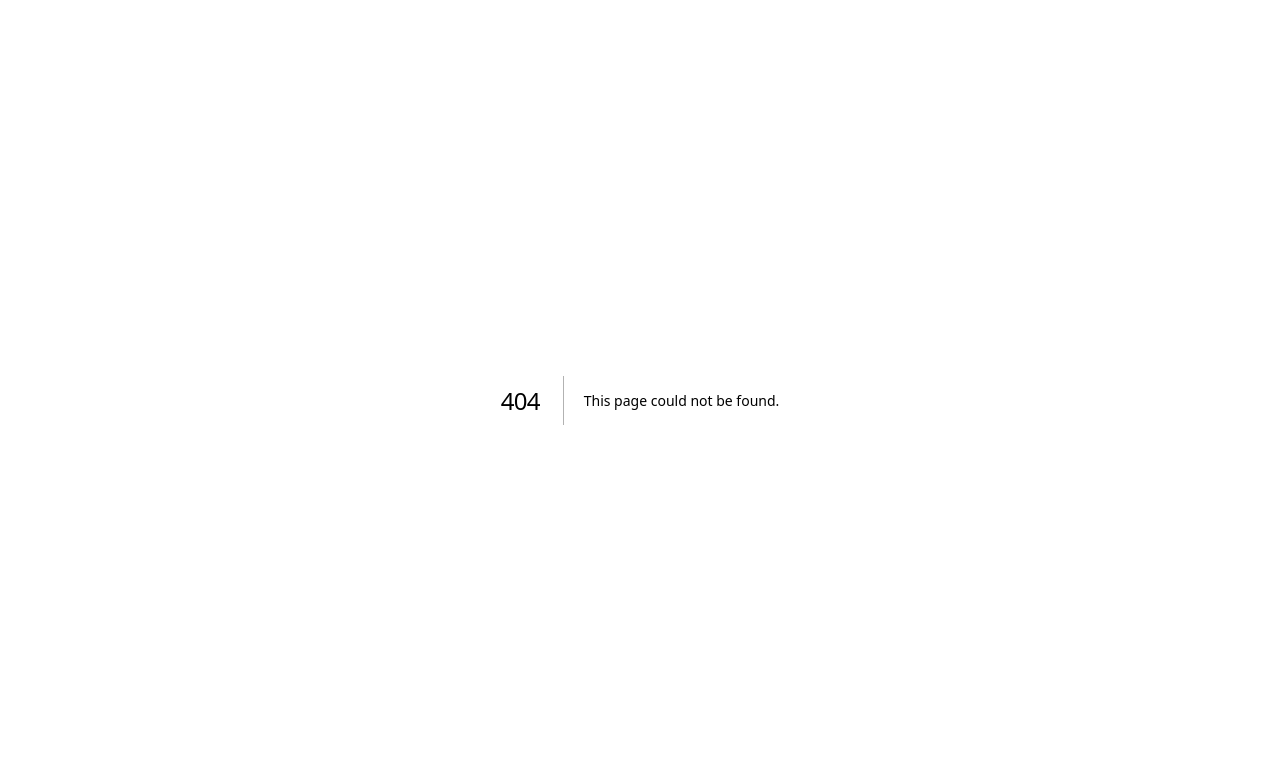
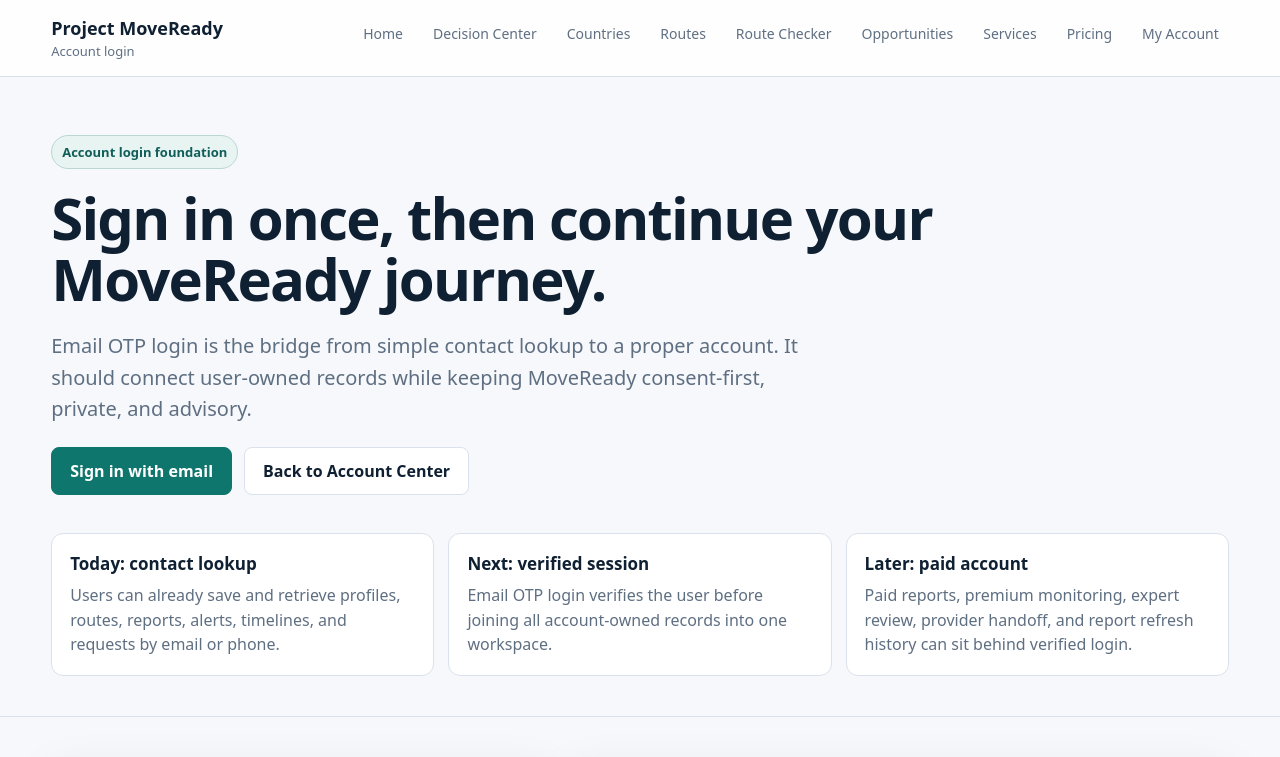
Before and after one commit to SirBM201/SirBM201-moveready-frontend, a Next.js app: page /login in a window 1280 px wide. Before the commit this address had no page. Shown: the top 757 px of the page. Built offline with nearby package versions, Linux system fonts and the light colour scheme; no server answers.

Commit message:
Add account login page

```diff
--- /dev/null
+++ b/app/login/page.tsx
@@ -0,0 +1,54 @@
+import SiteHeader from "@/components/SiteHeader";
+import AccountLogin from "@/components/AccountLogin";
+
+const loginPhases = [
+  {
+    title: "Today: contact lookup",
+    detail: "Users can already save and retrieve profiles, routes, reports, alerts, timelines, and requests by email or phone.",
+  },
+  {
+    title: "Next: verified session",
+    detail: "Email OTP login verifies the user before joining all account-owned records into one workspace.",
+  },
+  {
+    title: "Later: paid account",
+    detail: "Paid reports, premium monitoring, expert review, provider handoff, and report refresh history can sit behind verified login.",
+  },
+];
+
+export default function LoginPage() {
+  return (
+    <main className="page-shell">
+      <SiteHeader sectionLabel="Account login" />
+
+      <section className="hero-band compact-hero">
+        <div className="hero-copy">
+          <span className="eyebrow">Account login foundation</span>
+          <h1>Sign in once, then continue your MoveReady journey.</h1>
+          <p className="lede">
+            Email OTP login is the bridge from simple contact lookup to a proper account. It should connect user-owned records while keeping MoveReady consent-first, private, and advisory.
+          </p>
+          <div className="actions">
+            <a className="btn primary" href="#login-form">Sign in with email</a>
+            <a className="btn" href="/dashboard">Back to Account Center</a>
+          </div>
+        </div>
+      </section>
+
+      <section className="section no-top-pad">
+        <div className="grid">
+          {loginPhases.map((item) => (
+            <article className="card" key={item.title}>
+              <h3>{item.title}</h3>
+              <p>{item.detail}</p>
+            </article>
+          ))}
+        </div>
+      </section>
+
+      <section className="section" id="login-form">
+        <AccountLogin />
+      </section>
+    </main>
+  );
+}
```
